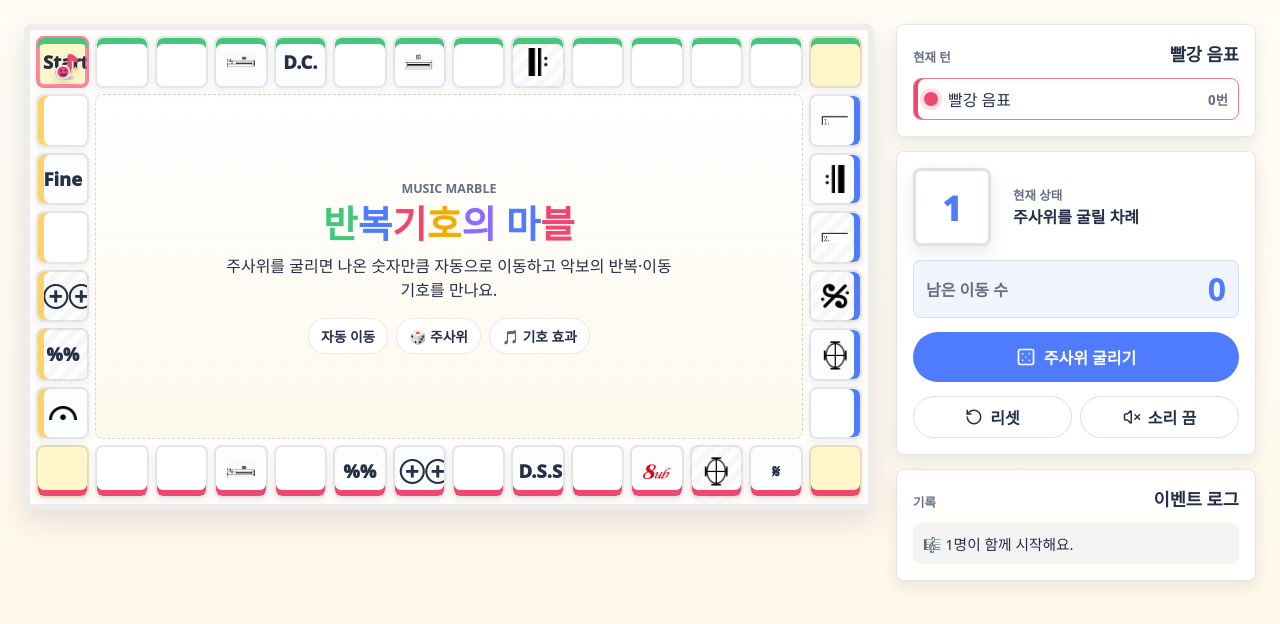
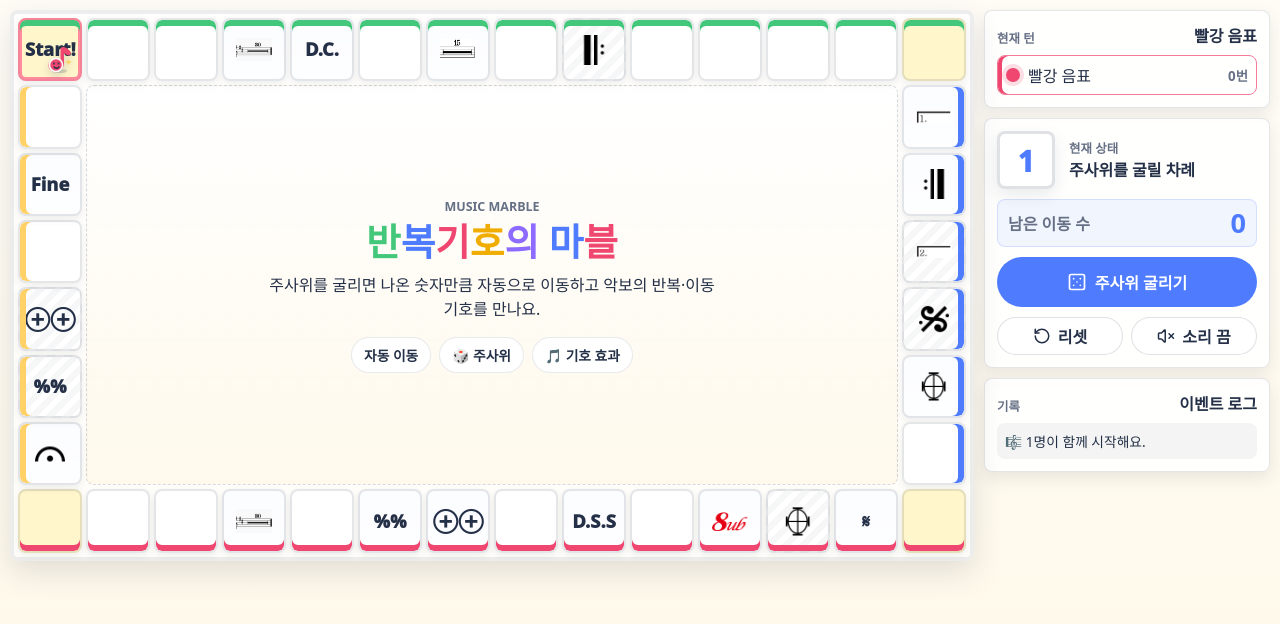
Before and after one commit to kimyounggaur/Marvel_of_music-codex-, a React (Vite) app: page / in a window 1280 px wide. Both pictures are taken after a click on the button "게임 시작". Shown: the top 624 px of the page. Built offline with nearby package versions, Linux system fonts and the light colour scheme.

Commit message:
Maximize board layout

```diff
--- a/src/styles/board.css
+++ b/src/styles/board.css
@@ -1,5 +1,5 @@
 .board-shell {
-  width: min(100%, 920px);
+  width: 100%;
   margin: 0 auto;
 }
 
@@ -8,12 +8,12 @@
   display: grid;
   width: 100%;
   aspect-ratio: 14 / 8;
-  gap: 6px;
-  border: 6px solid rgba(36, 48, 71, 0.08);
+  gap: 4px;
+  border: 4px solid rgba(36, 48, 71, 0.08);
   border-radius: 8px;
   background: rgba(255, 255, 255, 0.72);
   box-shadow: var(--shadow);
-  padding: 6px;
+  padding: 4px;
 }
 
 .center-panel {
--- a/src/styles/globals.css
+++ b/src/styles/globals.css
@@ -62,15 +62,15 @@ button:disabled {
 
 .app-shell {
   min-height: 100vh;
-  padding: 24px;
+  padding: 10px;
 }
 
 .game-layout {
   display: grid;
-  grid-template-columns: minmax(0, 1fr) 360px;
-  gap: 22px;
+  grid-template-columns: minmax(0, 1fr) 286px;
+  gap: 10px;
   align-items: start;
-  max-width: 1320px;
+  max-width: none;
   margin: 0 auto;
 }
 
@@ -81,7 +81,7 @@ button:disabled {
 
 .control-column {
   display: grid;
-  gap: 14px;
+  gap: 10px;
 }
 
 .setup-panel,
@@ -92,7 +92,7 @@ button:disabled {
   border-radius: 8px;
   background: rgba(255, 255, 255, 0.86);
   box-shadow: var(--soft-shadow);
-  padding: 16px;
+  padding: 12px;
 }
 
 .setup-panel h1 {
@@ -114,12 +114,12 @@ button:disabled {
   display: flex;
   align-items: end;
   justify-content: space-between;
-  gap: 12px;
-  margin-bottom: 12px;
+  gap: 8px;
+  margin-bottom: 8px;
 }
 
 .section-heading strong {
-  font-size: 1.1rem;
+  font-size: 1rem;
 }
 
 .player-count-grid {
@@ -197,10 +197,10 @@ button:disabled {
 .player-row {
   display: grid;
   grid-template-columns: auto 1fr auto;
-  gap: 10px;
+  gap: 8px;
   align-items: center;
-  min-height: 42px;
-  padding: 8px 10px;
+  min-height: 38px;
+  padding: 7px 8px;
   border: 1px solid rgba(36, 48, 71, 0.1);
   border-radius: 8px;
   background: rgba(255, 255, 255, 0.7);
@@ -226,27 +226,27 @@ button:disabled {
 
 .dice-panel {
   display: grid;
-  gap: 14px;
+  gap: 10px;
 }
 
 .dice-readout {
   display: grid;
-  grid-template-columns: 86px 1fr;
-  gap: 14px;
+  grid-template-columns: 62px 1fr;
+  gap: 10px;
   align-items: center;
 }
 
 .dice-cube {
   display: grid;
-  width: 78px;
-  height: 78px;
+  width: 58px;
+  height: 58px;
   place-items: center;
   border: 3px solid rgba(36, 48, 71, 0.14);
   border-radius: 8px;
   background: #fff;
   box-shadow: var(--soft-shadow);
   color: var(--primary);
-  font-size: 2.15rem;
+  font-size: 1.8rem;
   font-weight: 950;
   transform-style: preserve-3d;
 }
@@ -259,8 +259,8 @@ button:disabled {
   display: grid;
   grid-template-columns: 1fr auto;
   align-items: center;
-  min-height: 58px;
-  padding: 10px 12px;
+  min-height: 48px;
+  padding: 8px 10px;
   border: 1px solid rgba(79, 124, 255, 0.18);
   border-radius: 8px;
   background: rgba(79, 124, 255, 0.08);
@@ -273,7 +273,7 @@ button:disabled {
 
 .remaining-box strong {
   color: var(--primary);
-  font-size: 2rem;
+  font-size: 1.7rem;
   line-height: 1;
 }
 
@@ -295,10 +295,11 @@ button:disabled {
   justify-content: center;
   gap: 7px;
   background: #fff;
+  min-height: 38px;
 }
 
 .event-log {
-  max-height: 310px;
+  max-height: calc(100vh - 336px);
   overflow: auto;
 }
 
@@ -313,11 +314,11 @@ button:disabled {
 .event-log li,
 .empty-log {
   margin: 0;
-  padding: 10px;
+  padding: 8px;
   border-radius: 8px;
   background: rgba(36, 48, 71, 0.05);
   color: var(--ink);
-  font-size: 0.92rem;
+  font-size: 0.86rem;
 }
 
 .winner-banner {
```
